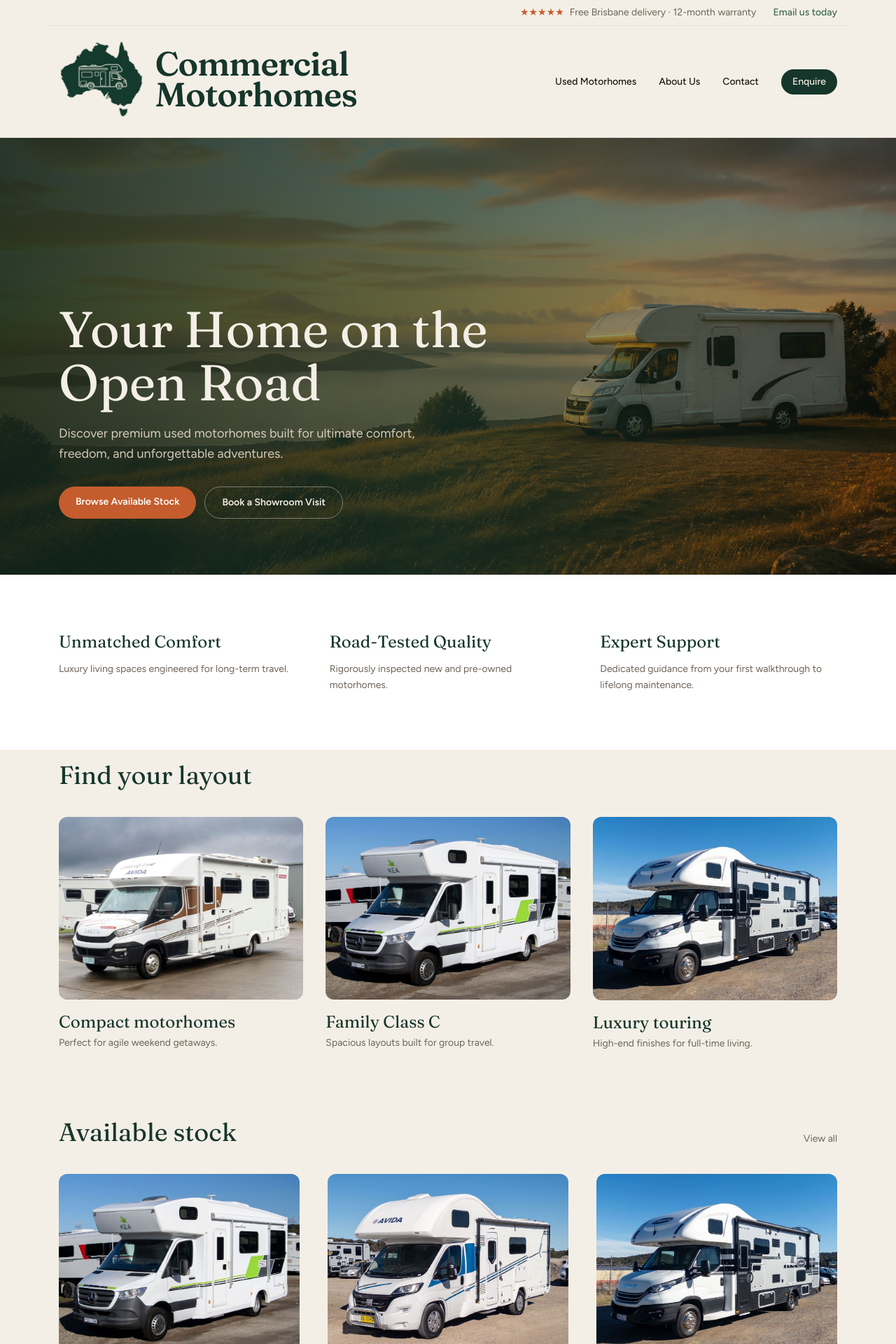
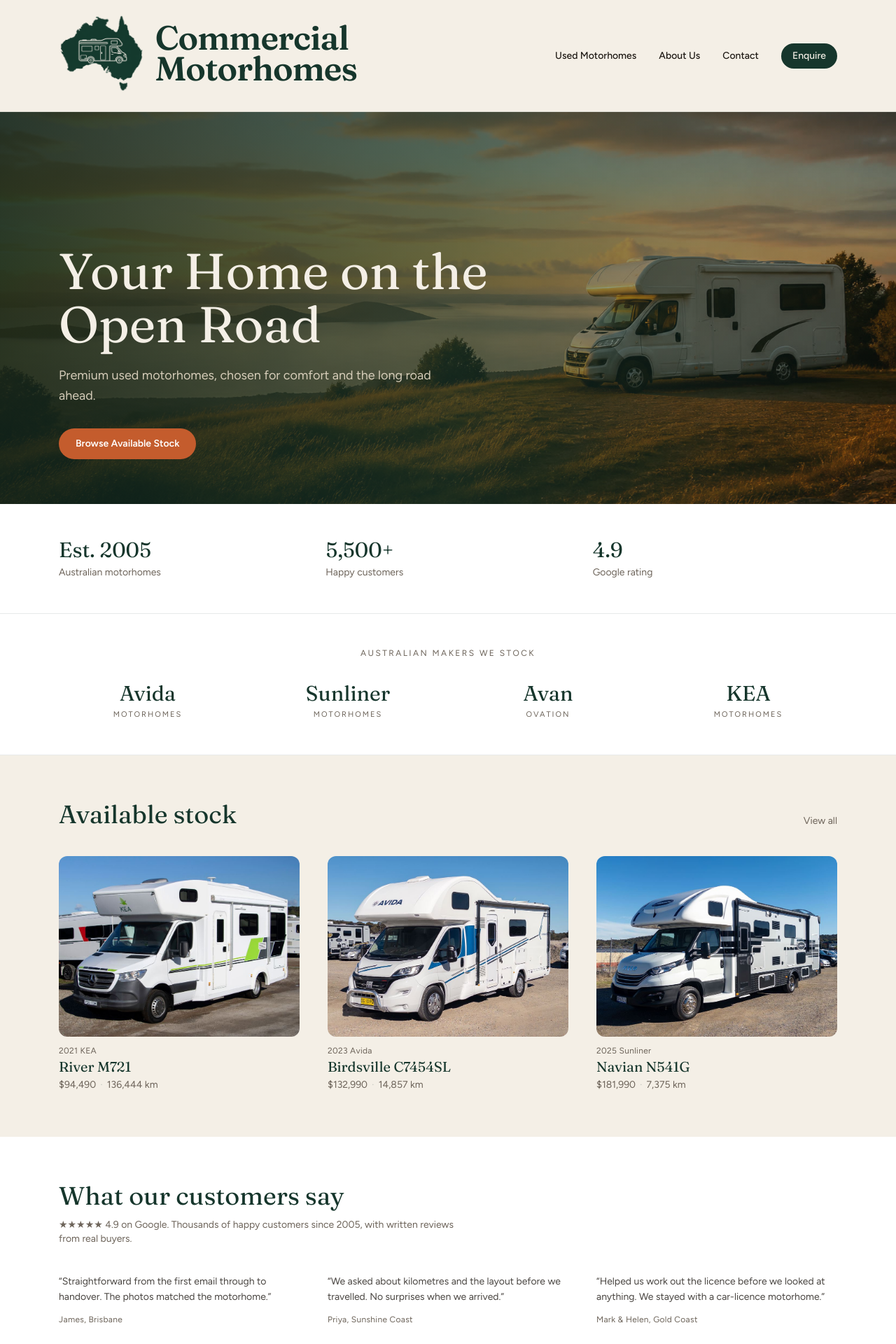
Before and after one commit to Moonhus/motorhome, a Next.js app: page / in a window 1280 px wide. Shown: the top 1920 px of the page at 70% size. Built offline with nearby package versions, Linux system fonts and the light colour scheme.

Commit message:
Calm the header and simplify home and about
Stop the header sticking on scroll, drop the promo bar and showroom button, and lead with Est. 2005, customer reviews, and the Australian makers we actually stock.

```diff
--- a/src/app/about/page.tsx
+++ b/src/app/about/page.tsx
@@ -1,29 +1,31 @@
 import type { Metadata } from "next";
 import Image from "next/image";
-import { WhyUs } from "@/components/WhyUs";
+import Link from "next/link";
+import { BrandStrip } from "@/components/BrandStrip";
+import { CustomerStories, TrustFacts } from "@/components/CustomerStories";
 import { withBasePath } from "@/lib/paths";
 import { site } from "@/lib/site";
 
 export const metadata: Metadata = {
-  title: "About used motorhomes for sale in Brisbane",
-  description: `${site.legalName} is Brisbane based with a South Australia yard. Used Avida, Sunliner, Avan and KEA motorhomes, free delivery to Brisbane, 12-month warranty. Email us today.`,
+  title: "About us",
+  description: `${site.name} has helped Australian travellers since ${site.established}. Used Avida, Sunliner, Avan and KEA motorhomes, with thousands of happy customers.`,
 };
 
 export default function AboutPage() {
   return (
     <>
       <div className="mx-auto max-w-6xl px-5 py-14">
-        <p className="text-xs font-semibold uppercase tracking-[0.22em] text-moss">
-          {site.legalName} · {site.location}
+        <p className="text-xs tracking-[0.2em] text-muted uppercase">
+          Est. {site.established}
         </p>
-        <h1 className="display mt-2 max-w-3xl text-5xl text-forest">
-          Brisbane based. South Australia yard. Free motorhome delivery.
+        <h1 className="display mt-3 max-w-3xl text-5xl text-forest">
+          Thousands of happy customers since {site.established}.
         </h1>
-        <div className="mt-10 grid items-start gap-10 lg:grid-cols-2">
-          <div className="relative aspect-[4/3] overflow-hidden rounded-3xl">
+        <div className="mt-10 grid items-start gap-12 lg:grid-cols-2">
+          <div className="relative aspect-[4/3] overflow-hidden rounded-xl">
             <Image
               src={withBasePath("/images/hero-brisbane.jpg")}
-              alt="Used motorhomes for sale in Brisbane with free delivery from South Australia"
+              alt="Commercial Motorhomes"
               fill
               className="object-cover"
               sizes="(min-width: 1024px) 50vw, 100vw"
@@ -31,24 +33,30 @@ export default function AboutPage() {
           </div>
           <div className="space-y-5 text-base leading-relaxed text-muted">
             <p>
-              Commercial Motorhomes is Brisbane based. The motorhomes live at
-              our South Australia yard. You browse price and kilometres here,
-              then we deliver into Brisbane at no extra charge.
+              We have been helping people into motorhomes since {site.established}.
+              Browse current stock, read the kilometres, then send a short
+              enquiry.
             </p>
             <p>
-              We list late-model Avida, Sunliner, Avan and KEA motorhomes with
-              drive-away prices, a 12-month warranty, and layouts most buyers
-              can drive on a standard car licence.
+              {site.legalName} lists late-model Avida, Sunliner, Avan and KEA
+              motorhomes. Most layouts drive on a car licence. If Light Rigid
+              is needed, the listing says so.
             </p>
             <p>
-              Email us today with your name, mobile and a short message. We
-              will be in touch shortly with the motorhome, kilometres and
-              handover details.
+              Yard: {site.address}. We work with Brisbane buyers every week.
             </p>
+            <Link
+              href="/contact"
+              className="inline-flex rounded-full bg-forest px-5 py-2.5 text-sm font-semibold text-cream hover:bg-forest-deep"
+            >
+              Enquire
+            </Link>
           </div>
         </div>
       </div>
-      <WhyUs />
+      <TrustFacts />
+      <BrandStrip />
+      <CustomerStories />
     </>
   );
 }
--- a/src/app/page.tsx
+++ b/src/app/page.tsx
@@ -1,48 +1,13 @@
 import Image from "next/image";
 import Link from "next/link";
+import { BrandStrip } from "@/components/BrandStrip";
+import { CustomerStories, TrustFacts } from "@/components/CustomerStories";
 import { Faq } from "@/components/Faq";
 import { JsonLd } from "@/components/JsonLd";
 import { ListingCard } from "@/components/ListingCard";
-import { customerReviews } from "@/data/reviews";
 import { motorhomes } from "@/data/motorhomes";
 import { withBasePath } from "@/lib/paths";
 import { faqJsonLd, siteFaqs } from "@/lib/seo";
-
-const values = [
-  {
-    title: "Unmatched Comfort",
-    body: "Luxury living spaces engineered for long-term travel.",
-  },
-  {
-    title: "Road-Tested Quality",
-    body: "Rigorously inspected new and pre-owned motorhomes.",
-  },
-  {
-    title: "Expert Support",
-    body: "Dedicated guidance from your first walkthrough to lifelong maintenance.",
-  },
-];
-
-const categories = [
-  {
-    title: "Compact motorhomes",
-    body: "Perfect for agile weekend getaways.",
-    href: "/inventory?range=compact",
-    image: "/images/listings/10662/01.jpg",
-  },
-  {
-    title: "Family Class C",
-    body: "Spacious layouts built for group travel.",
-    href: "/inventory?range=family",
-    image: "/images/listings/10783/01.jpg",
-  },
-  {
-    title: "Luxury touring",
-    body: "High-end finishes for full-time living.",
-    href: "/inventory?range=luxury",
-    image: "/images/listings/10800/01.jpg",
-  },
-];
 
 export default function Home() {
   const featured = motorhomes.slice(0, 3);
@@ -51,7 +16,7 @@ export default function Home() {
     <>
       <JsonLd data={faqJsonLd(siteFaqs)} />
 
-      <section className="relative isolate min-h-[78vh] overflow-hidden">
+      <section className="relative isolate min-h-[70vh] overflow-hidden">
         <Image
           src={withBasePath("/images/hero-brisbane.jpg")}
           alt="Motorhome on the open road"
@@ -61,64 +26,25 @@ export default function Home() {
           sizes="100vw"
         />
         <div className="absolute inset-0 bg-gradient-to-r from-forest-deep/88 via-forest/65 to-forest/20" />
-        <div className="relative mx-auto flex min-h-[78vh] max-w-6xl flex-col justify-end px-5 pb-20 pt-28">
+        <div className="relative mx-auto flex min-h-[70vh] max-w-6xl flex-col justify-end px-5 pb-16 pt-20">
           <h1 className="display max-w-3xl text-5xl leading-[1.05] text-cream sm:text-7xl">
             Your Home on the Open Road
           </h1>
           <p className="mt-5 max-w-xl text-lg leading-relaxed text-sand/90">
-            Discover premium used motorhomes built for ultimate comfort,
-            freedom, and unforgettable adventures.
+            Premium used motorhomes, chosen for comfort and the long road
+            ahead.
           </p>
-          <div className="mt-8 flex flex-wrap gap-3">
           <Link
             href="/inventory"
-              className="rounded-full bg-copper px-6 py-3 text-sm font-semibold text-white hover:bg-copper-dark"
+            className="mt-8 inline-flex w-fit rounded-full bg-copper px-6 py-3 text-sm font-semibold text-white hover:bg-copper-dark"
           >
             Browse Available Stock
           </Link>
-            <Link
-              href="/contact"
-              className="rounded-full border border-cream/40 px-6 py-3 text-sm font-semibold text-cream hover:bg-white/10"
-            >
-              Book a Showroom Visit
-            </Link>
-          </div>
         </div>
       </section>
 
-      <section className="bg-white">
-        <div className="mx-auto grid max-w-6xl gap-12 px-5 py-20 sm:grid-cols-3">
-          {values.map((item) => (
-            <div key={item.title}>
-              <h2 className="display text-2xl text-forest">{item.title}</h2>
-              <p className="mt-3 text-sm leading-relaxed text-muted">{item.body}</p>
-            </div>
-          ))}
-        </div>
-      </section>
-
-      <section className="mx-auto max-w-6xl px-5 pb-8 pt-4">
-        <h2 className="display text-4xl text-forest">Find your layout</h2>
-        <div className="mt-10 grid gap-8 md:grid-cols-3">
-          {categories.map((item) => (
-            <Link key={item.title} href={item.href} className="group block">
-              <div className="relative aspect-[4/3] overflow-hidden rounded-xl">
-                <Image
-                  src={withBasePath(item.image)}
-                  alt={item.title}
-                  fill
-                  className="object-cover transition duration-500 group-hover:scale-[1.02]"
-                  sizes="(min-width: 768px) 33vw, 100vw"
-                />
-              </div>
-              <h3 className="display mt-4 text-2xl text-forest group-hover:text-copper">
-                {item.title}
-              </h3>
-              <p className="mt-1 text-sm text-muted">{item.body}</p>
-            </Link>
-          ))}
-        </div>
-      </section>
+      <TrustFacts />
+      <BrandStrip />
 
       <section className="mx-auto max-w-6xl px-5 py-16">
         <div className="flex flex-wrap items-end justify-between gap-4">
@@ -137,28 +63,9 @@ export default function Home() {
         </div>
       </section>
 
-      <section className="bg-white">
-        <div className="mx-auto max-w-6xl px-5 py-20">
-          <p className="text-sm text-muted">
-            <span className="text-copper" aria-hidden="true">
-              ★★★★★
-            </span>{" "}
-            <span className="font-medium text-forest">{customerReviews.rating}</span>{" "}
-            on {customerReviews.source}
-            <span className="mx-2 text-forest/20">·</span>
-            {customerReviews.sold} motorhomes sold
-          </p>
-          <p className="display mt-6 max-w-2xl text-3xl text-forest">
-            Flexible finance options available to make your dream ride a reality.
-          </p>
-          <Link
-            href="/contact"
-            className="mt-8 inline-flex rounded-full bg-forest px-6 py-3 text-sm font-semibold text-cream hover:bg-forest-deep"
-          >
-            Speak with an RV expert today
-          </Link>
+      <div className="bg-white">
+        <CustomerStories />
       </div>
-      </section>
 
       <section className="mx-auto max-w-6xl px-5 py-16">
         <Faq items={siteFaqs} title="Questions" />
--- /dev/null
+++ b/src/components/BrandStrip.tsx
@@ -0,0 +1,28 @@
+const makers = [
+  { name: "Avida", note: "Motorhomes" },
+  { name: "Sunliner", note: "Motorhomes" },
+  { name: "Avan", note: "Ovation" },
+  { name: "KEA", note: "Motorhomes" },
+];
+
+export function BrandStrip() {
+  return (
+    <section className="border-y border-forest/10 bg-white">
+      <div className="mx-auto max-w-6xl px-5 py-12">
+        <p className="text-center text-xs tracking-[0.2em] text-muted uppercase">
+          Australian makers we stock
+        </p>
+        <ul className="mt-8 grid grid-cols-2 gap-8 sm:grid-cols-4">
+          {makers.map((maker) => (
+            <li key={maker.name} className="text-center">
+              <p className="display text-2xl text-forest sm:text-3xl">{maker.name}</p>
+              <p className="mt-1 text-[11px] tracking-[0.18em] text-muted uppercase">
+                {maker.note}
+              </p>
+            </li>
+          ))}
+        </ul>
+      </div>
+    </section>
+  );
+}
--- /dev/null
+++ b/src/components/CustomerStories.tsx
@@ -0,0 +1,50 @@
+import { customerReviews } from "@/data/reviews";
+import { site } from "@/lib/site";
+
+export function TrustFacts() {
+  return (
+    <section className="bg-white">
+      <div className="mx-auto grid max-w-6xl gap-8 px-5 py-12 sm:grid-cols-3">
+        <div>
+          <p className="display text-3xl text-forest">Est. {site.established}</p>
+          <p className="mt-1 text-sm text-muted">Australian motorhomes</p>
+        </div>
+        <div>
+          <p className="display text-3xl text-forest">{customerReviews.sold}</p>
+          <p className="mt-1 text-sm text-muted">Happy customers</p>
+        </div>
+        <div>
+          <p className="display text-3xl text-forest">{customerReviews.rating}</p>
+          <p className="mt-1 text-sm text-muted">Google rating</p>
+        </div>
+      </div>
+    </section>
+  );
+}
+
+export function CustomerStories() {
+  return (
+    <section className="mx-auto max-w-6xl px-5 py-16">
+      <h2 className="display text-3xl text-forest sm:text-4xl">
+        What our customers say
+      </h2>
+      <p className="mt-3 max-w-xl text-sm text-muted">
+        ★★★★★ {customerReviews.rating} on {customerReviews.source}. Thousands of
+        happy customers since {site.established}, with written reviews from
+        real buyers.
+      </p>
+      <ul className="mt-10 grid gap-10 md:grid-cols-3">
+        {customerReviews.quotes.map((review) => (
+          <li key={review.name}>
+            <p className="text-sm leading-relaxed text-ink/80">
+              “{review.quote}”
+            </p>
+            <p className="mt-3 text-xs tracking-wide text-muted">
+              {review.name}, {review.place}
+            </p>
+          </li>
+        ))}
+      </ul>
+    </section>
+  );
+}
--- a/src/components/Header.tsx
+++ b/src/components/Header.tsx
@@ -14,22 +14,8 @@ export function Header() {
   const [open, setOpen] = useState(false);
 
   return (
-    <header className="sticky top-0 z-40 border-b border-forest/10 bg-cream/95 backdrop-blur-md">
-      <div className="mx-auto hidden max-w-6xl items-center justify-end gap-6 px-5 py-2 text-sm text-forest md:flex">
-        <span className="inline-flex items-center gap-1 text-copper" aria-label="Free delivery and warranty">
-          {"★★★★★"}
-          <span className="ml-1 text-muted">
-            Free Brisbane delivery · 12-month warranty
-          </span>
-        </span>
-        <Link
-          href="/contact"
-          className="font-medium text-moss hover:text-copper"
-        >
-          Email us today
-        </Link>
-      </div>
-      <div className="mx-auto flex max-w-6xl items-center justify-between gap-6 border-t border-forest/5 px-5 py-4 sm:py-5">
+    <header className="relative border-b border-forest/10 bg-cream">
+      <div className="mx-auto flex max-w-6xl items-center justify-between gap-6 px-5 py-4 sm:py-5">
         <div onClick={() => setOpen(false)}>
           <BrandMark />
         </div>
--- a/src/lib/site.ts
+++ b/src/lib/site.ts
@@ -6,6 +6,7 @@ export const site = {
   yard: "South Australia",
   address: "817 North East Road, Valley View SA 5093",
   abn: "96 938 138 282",
+  established: 2005,
   market: "Brisbane",
   delivery: "Free delivery to Brisbane",
   warranty: "12-month warranty",
```
Lines whose indentation alone changed are shown as unchanged.
